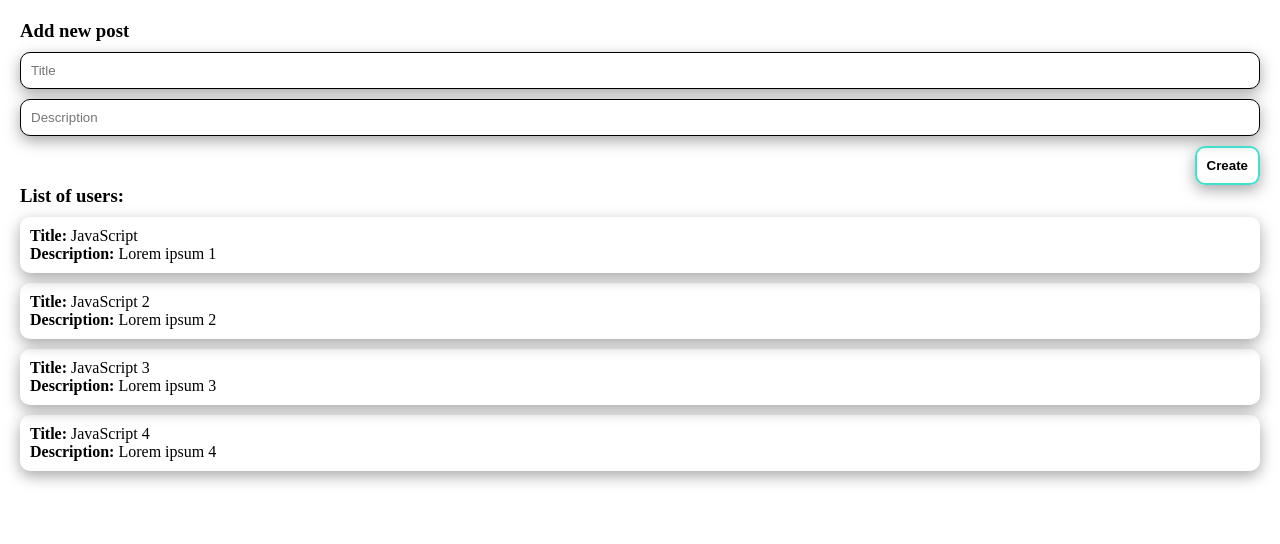
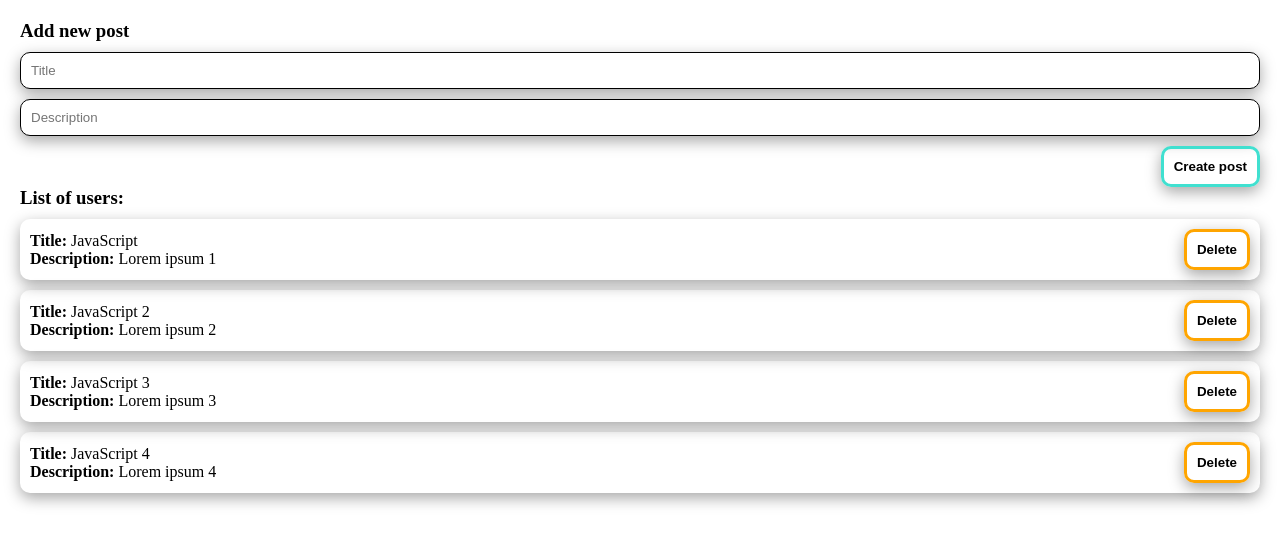
Before and after one commit to S4mm4ael/simple-blog-vue, a Vue app: page / in a window 1280 px wide. Shown: the top 544 px of the page. Built offline with nearby package versions, Linux system fonts and the light colour scheme.

Commit message:
refactor: move btn to separate index js for UI export

```diff
--- a/src/components/PostForm.vue
+++ b/src/components/PostForm.vue
@@ -15,7 +15,7 @@
       type="text"
       placeholder="Description"
     />
-    <button class="btn" @click="createPost">Create</button>
+    <ButtonRegular class="btn" @click="createPost"> Create post </ButtonRegular>
   </form>
 </template>
 
@@ -47,21 +47,7 @@ form {
   display: flex;
   flex-direction: column;
 }
-.btn {
-  margin-top: 10px;
-  align-self: flex-end;
-  padding: 10px;
-  background: none;
-  border: 2px solid turquoise;
-  cursor: pointer;
-  transition: 0.3s;
-  font-weight: 800;
-  border-radius: 10px;
-  box-shadow: rgba(0, 0, 0, 0.35) 0px 5px 15px;
-}
-.btn:hover {
-  border: 2px solid forestgreen;
-}
+
 .input {
   width: 100%;
   border: 1px solid black;
@@ -70,4 +56,11 @@ form {
   margin-top: 10px;
   box-shadow: rgba(0, 0, 0, 0.35) 0px 5px 15px;
 }
+.btn {
+  margin-top: 10px;
+  border: 3px solid turquoise;
+}
+.btn:hover {
+  border: 3px solid blue;
+}
 </style>
--- a/src/components/PostItem.vue
+++ b/src/components/PostItem.vue
@@ -1,7 +1,10 @@
 <template>
   <div class="post">
-    <div class=""><strong>Title: </strong>{{ post.title }}</div>
-    <div class=""><strong>Description: </strong>{{ post.body }}</div>
+    <div class="">
+      <div class=""><strong>Title: </strong>{{ post.title }}</div>
+      <div class=""><strong>Description: </strong>{{ post.body }}</div>
+    </div>
+    <ButtonRegular class="post__btn">Delete</ButtonRegular>
   </div>
 </template>
 
@@ -22,5 +25,14 @@ export default {
   border-radius: 10px;
   margin-top: 10px;
   box-shadow: rgba(0, 0, 0, 0.35) 0px 5px 15px;
+  display: flex;
+  align-items: center;
+  justify-content: space-between;
+}
+.post__btn {
+  border: 3px solid orange;
+}
+.post__btn:hover {
+  border: 3px solid orangered;
 }
 </style>
--- /dev/null
+++ b/src/components/UI/ButtonRegular.vue
@@ -0,0 +1,24 @@
+<template>
+  <button class="btn">
+    <slot> </slot>
+  </button>
+</template>
+
+<script>
+export default {
+  name: 'ButtonRegular'
+}
+</script>
+
+<style scoped>
+.btn {
+  align-self: flex-end;
+  padding: 10px;
+  background: none;
+  cursor: pointer;
+  transition: 0.3s;
+  font-weight: 800;
+  border-radius: 10px;
+  box-shadow: rgba(0, 0, 0, 0.35) 0px 5px 15px;
+}
+</style>
--- /dev/null
+++ b/src/components/UI/index.js
@@ -0,0 +1,5 @@
+import ButtonRegular from './ButtonRegular.vue'
+
+export default [
+  ButtonRegular,
+]
--- a/src/main.js
+++ b/src/main.js
@@ -1,5 +1,13 @@
 import { createApp } from 'vue'
 import App from './App.vue'
+import components from './components/UI'
+
+const app = createApp(App)
+
+components.forEach(component => {
+  app.component(component.name, component)
+})
 
 
-createApp(App).mount('#app')
+
+app.mount('#app')
```
